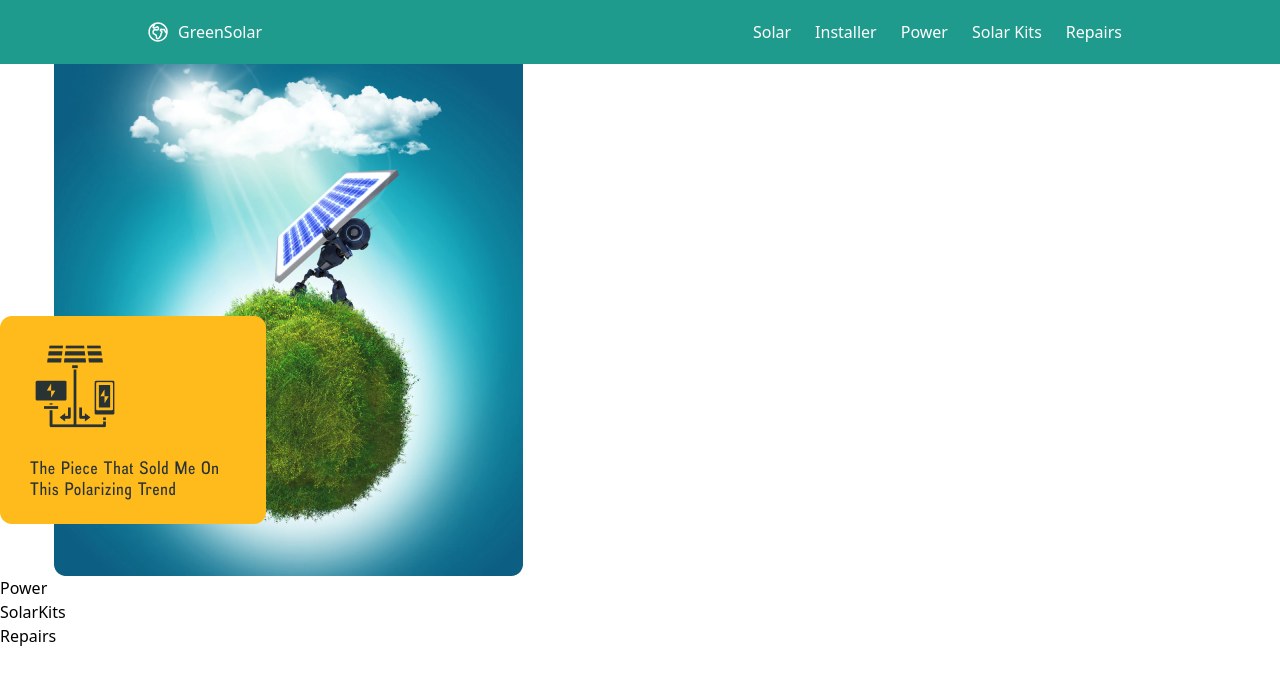
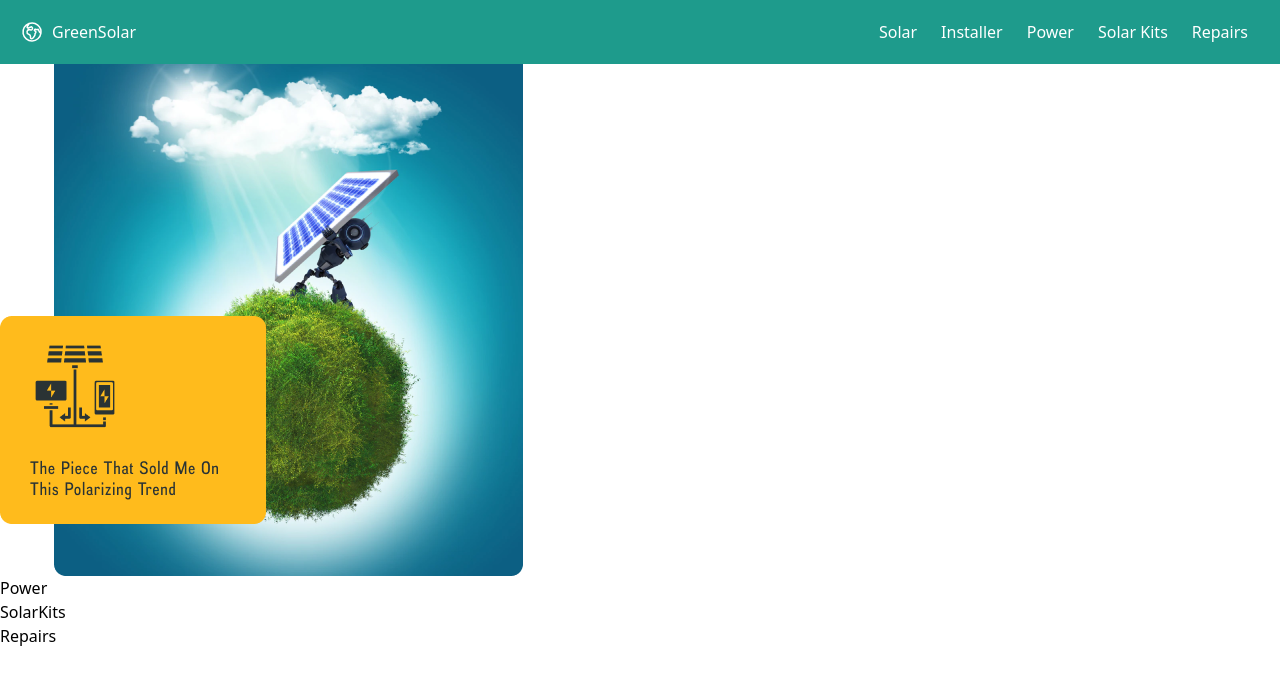
Before and after one commit to Pharadol/green-solar-landing-page, a React (Vite) app: page / in a window 1280 px wide. Shown: the top 684 px of the page. Built offline with nearby package versions, Linux system fonts and the light colour scheme.

Commit message:
style: navbar

```diff
--- a/src/components/navbar/Navbar.jsx
+++ b/src/components/navbar/Navbar.jsx
@@ -28,7 +28,7 @@ function Navbar() {
           {menus.map((list) => {
             return (
               <li className={isOpen ? "block" : "hidden"} key={list.title}>
-                <Link to={list.to} smooth spy duration={500} offset={-40}>
+                <Link to={list.to} smooth spy duration={500} offset={-20}>
                   {list.title}
                 </Link>
               </li>
--- a/src/styles/navbar.css
+++ b/src/styles/navbar.css
@@ -1,7 +1,7 @@
 nav {
   @apply fixed top-0 h-16 container max-w-full flex justify-center bg-[#1e9b8c] text-white;
   .nav-wrapper {
-    @apply h-full relative container flex justify-center lg:max-w-[1100px] sm:justify-between sm:px-12;
+    @apply h-full relative container flex justify-center lg:max-w-7xl sm:justify-between sm:px-3;
     button {
       @apply block absolute left-2 top-3 p-1 rounded-md sm:hidden hover:bg-[#2d5e58];
       .toggle-btn {
```
